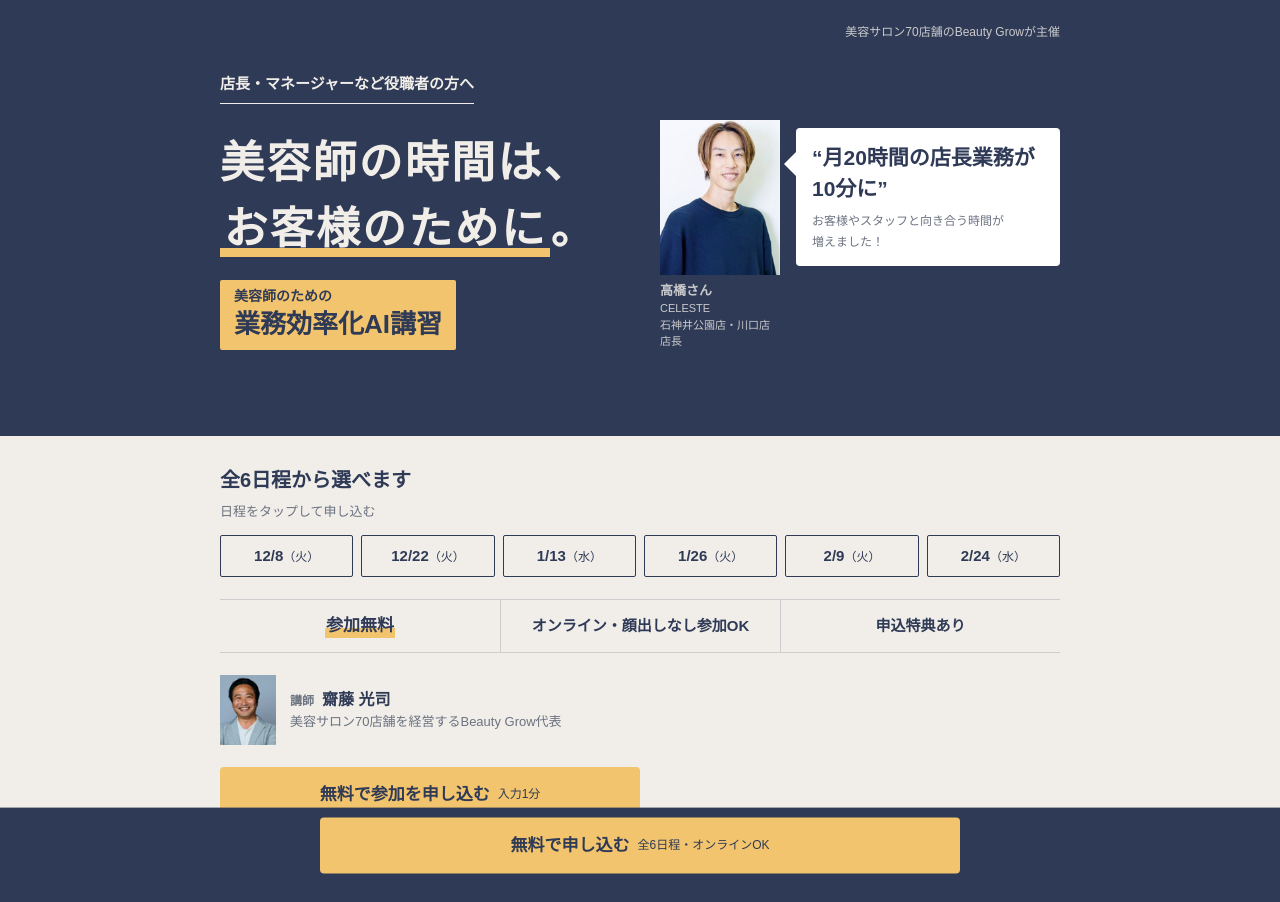
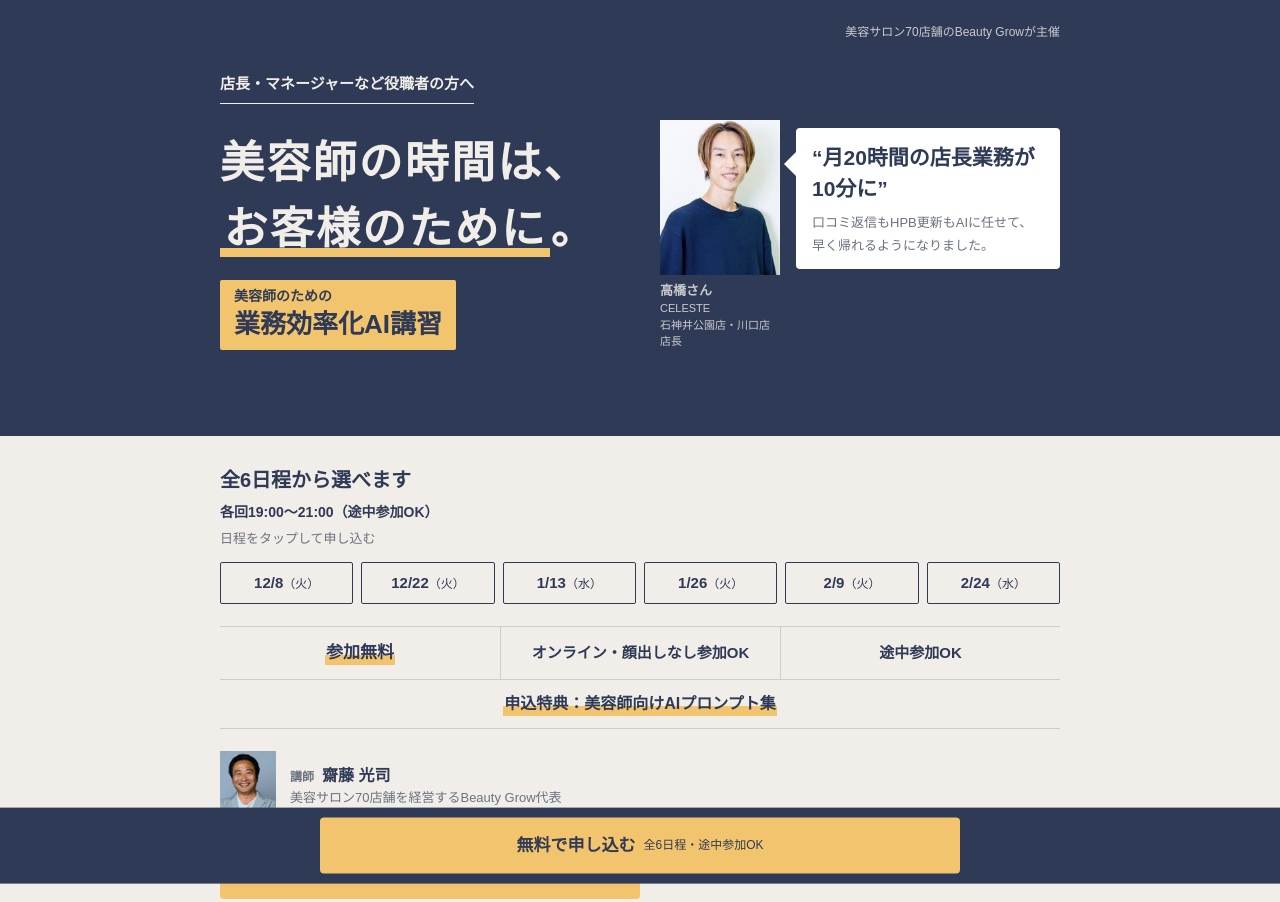
Before and after one commit to beautygrow-lp/ai-event-lp, a plain HTML site: page index.html in a window 1280 px wide. Shown: the top 902 px of the page. Drawn offline with Linux system fonts and the light colour scheme.

Commit message:
LP: late-join OK notes, bonus name in first view, banner-matched quote
Co-Authored-By: Claude Opus 5.5 <noreply@anthropic.com>

```diff
--- a/index.html
+++ b/index.html
@@ -113,7 +113,8 @@
   .bubble { position: relative; background: var(--white); color: var(--navy); border-radius: 4px; padding: 14px 16px 12px; margin-top: 8px; }
   .bubble::after { content: ""; position: absolute; left: -12px; top: 24px; border: 12px solid transparent; border-left: 0; border-right-color: var(--white); } /* tail points to the photo */
   .bq { margin: 0; font-weight: 700; font-size: clamp(17px, 4.8vw, 21px); line-height: 1.5; word-break: keep-all; overflow-wrap: anywhere; }
-  .bs { margin: 6px 0 0; font-size: 12px; color: var(--grey); word-break: keep-all; overflow-wrap: anywhere; }
+  .bs { margin: 6px 0 0; font-size: clamp(10.5px, 3vw, 13px); color: var(--grey); word-break: keep-all; }
+  .bs-line { white-space: nowrap; }  /* only break after "任せて、" */
   .fv-bottom { background: var(--off); padding: 26px 0 34px; }
   .sess-title { margin: 0; font-weight: 700; font-size: 20px; }
   .tap-note { margin: 2px 0 12px; font-size: 13px; color: var(--grey); }
@@ -125,6 +126,10 @@
   .points li { display: flex; align-items: center; justify-content: center; text-align: center; padding: 14px 6px; font-weight: 700; font-size: 15px; line-height: 1.45; word-break: keep-all; overflow-wrap: anywhere; }
   .points li + li { border-left: 1px solid var(--line-on-off); }
   .points .marker { font-size: 17px; }
+  .points li.pt-bonus { grid-column: 1 / -1; border-left: 0; border-top: 1px solid var(--line-on-off); font-size: 16px; padding: 12px 6px; }
+  .points li.pt-bonus .marker { font-size: inherit; }
+  .pb-label, .pb-name { white-space: nowrap; }  /* breaks only between label and name */
+  .sess-time { margin: 2px 0 0; font-weight: 700; font-size: 14px; }
   .fv-instructor { display: flex; align-items: center; gap: 14px; margin: 0 0 22px; }
   /* Bust-up crop of the instructor photo (head and shoulders) */
   .fi-photo { position: relative; width: 56px; height: 70px; overflow: hidden; flex-shrink: 0; }
@@ -326,7 +331,7 @@
             </figure>
             <div class="bubble">
               <p class="bq">“月20時間の<wbr>店長業務が<wbr>10分に”</p>
-              <p class="bs">お客様やスタッフと<wbr>向き合う時間が<wbr>増えました！</p>
+              <p class="bs"><span class="bs-line">口コミ返信もHPB更新もAIに任せて、</span><br><span class="bs-line">早く帰れるようになりました。</span></p>
             </div>
           </div>
         </div>
@@ -335,12 +340,14 @@
     <div class="fv-bottom">
       <div class="wrap">
         <p class="sess-title">全6日程から選べます</p>
+        <p class="sess-time">各回19:00〜21:00（途中参加OK）</p>
         <p class="tap-note">日程をタップして申し込む</p>
         <div class="sess-btns" id="hero-sessions"></div>
         <ul class="points">
           <li><span class="marker">参加無料</span></li>
           <li>オンライン・<wbr>顔出しなし<wbr>参加OK</li>
-          <li>申込特典あり</li>
+          <li>途中参加OK</li>
+          <li class="pt-bonus"><span class="marker"><span class="pb-label">申込特典：</span><wbr><span class="pb-name" data-bonus="name"></span></span></li>
         </ul>
         <div class="fv-instructor">
           <span class="fi-photo"><img src="images/instructor-saito.png" width="118" height="154" alt="講師 齋藤 光司の写真"></span>
@@ -443,7 +450,7 @@
       <table class="info">
         <tbody>
           <tr><th scope="row">講習名</th><td>美容師のための業務効率化AI講習</td></tr>
-          <tr><th scope="row">日時</th><td>12月8日（火）・12月22日（火）・1月13日（水）・1月26日（火）・2月9日（火）・2月24日（水）<small>各回19:00〜21:00。同じ内容です。ご都合のよい回を1つお選びください</small></td></tr>
+          <tr><th scope="row">日時</th><td>12月8日（火）・12月22日（火）・1月13日（水）・1月26日（火）・2月9日（火）・2月24日（水）<small>各回19:00〜21:00。同じ内容です。ご都合のよい回を1つお選びください</small><small>お仕事終わりからの途中参加もOKです。</small></td></tr>
           <tr><th scope="row">参加方法</th><td>会場またはオンライン<small>オンラインは顔出し不要。参加用URLは前日までにメールでお送りします</small></td></tr>
           <tr><th scope="row">会場</th><td>Beauty Grow本社（予定）<small>東京都港区南青山1-15-9 第45興和ビル 8F</small><small>参加人数に応じて変更する場合があります。お申し込みの方にご連絡します</small></td></tr>
           <tr><th scope="row">対象</th><td>美容師スタイリスト<small>店長・マネージャーなど役職者の方におすすめです</small></td></tr>
@@ -485,7 +492,7 @@
             <div class="field" data-field="session">
               <span class="label">参加する日程<span class="req">必須</span></span>
               <div class="radios" id="session-radios"></div>
-              <span class="hint">各回19:00〜21:00・同じ内容です</span>
+              <span class="hint">各回19:00〜21:00・同じ内容です（途中参加OK）</span>
               <p class="err">参加する日程を選んでください</p>
             </div>
 
@@ -597,7 +604,7 @@
 <!-- Sticky CTA -->
 <div class="sticky-cta" id="sticky-cta">
   <div class="wrap">
-    <a class="btn js-cta" href="#apply">無料で申し込む<small>全6日程・オンラインOK</small></a>
+    <a class="btn js-cta" href="#apply">無料で申し込む<small>全6日程・途中参加OK</small></a>
   </div>
 </div>
 
```
